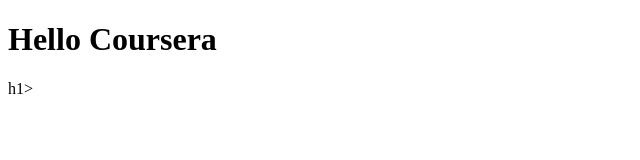
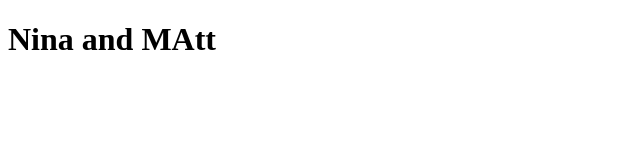
Before and after one commit to mjwolf2104/coursera-test, a plain HTML site: page site/index.html in a window 1280 px wide. Shown: the whole page, without its empty margins (0-640 px from the left). Drawn offline with Linux system fonts and the light colour scheme.

Commit message:
Small addition

```diff
--- a/site/index.html
+++ b/site/index.html
@@ -4,6 +4,6 @@
 	<title>Hello Coursera</title>
 </head>
 <body>
-<h1>Hello Coursera</h1>h1>
+<h1>Nina and MAtt</h1>
 </body>
 </html>
```
